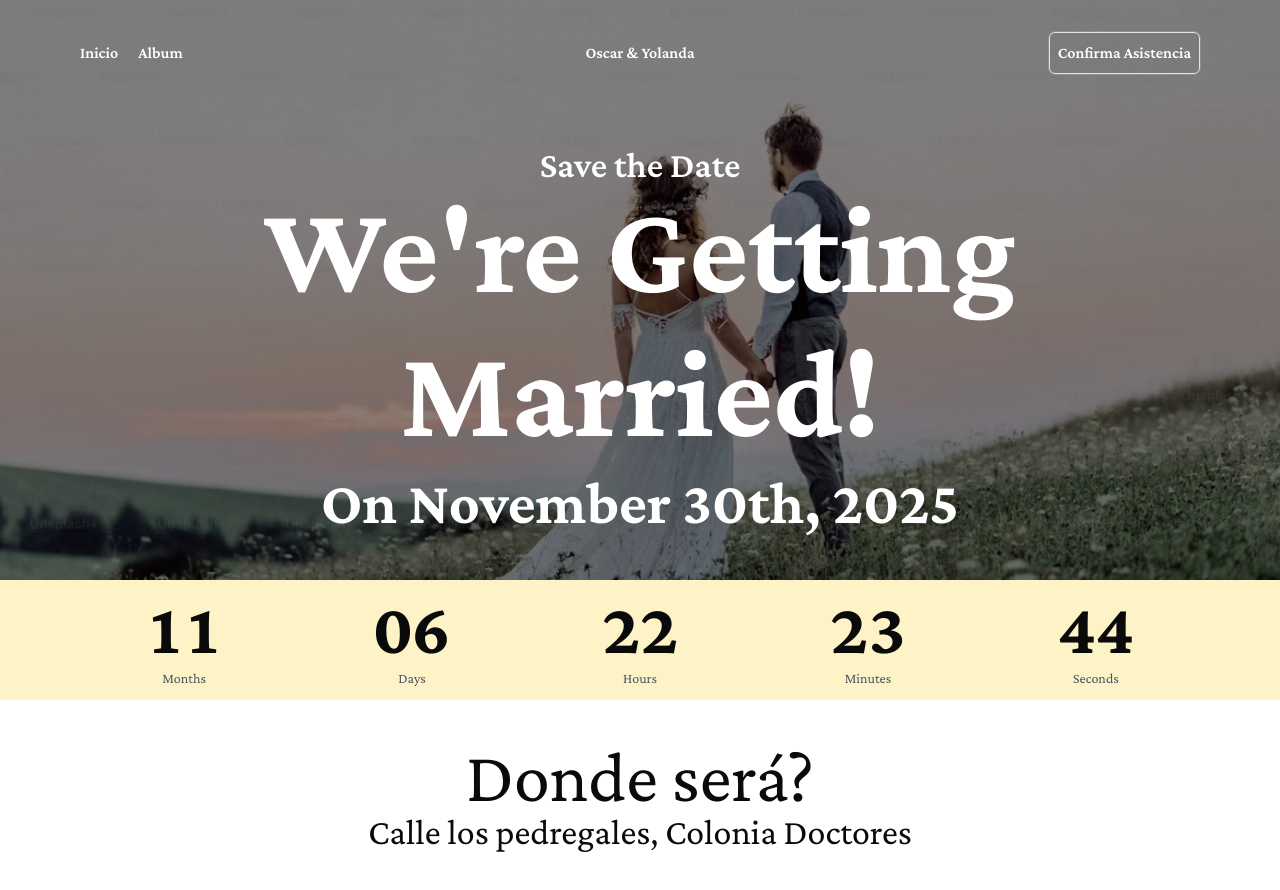
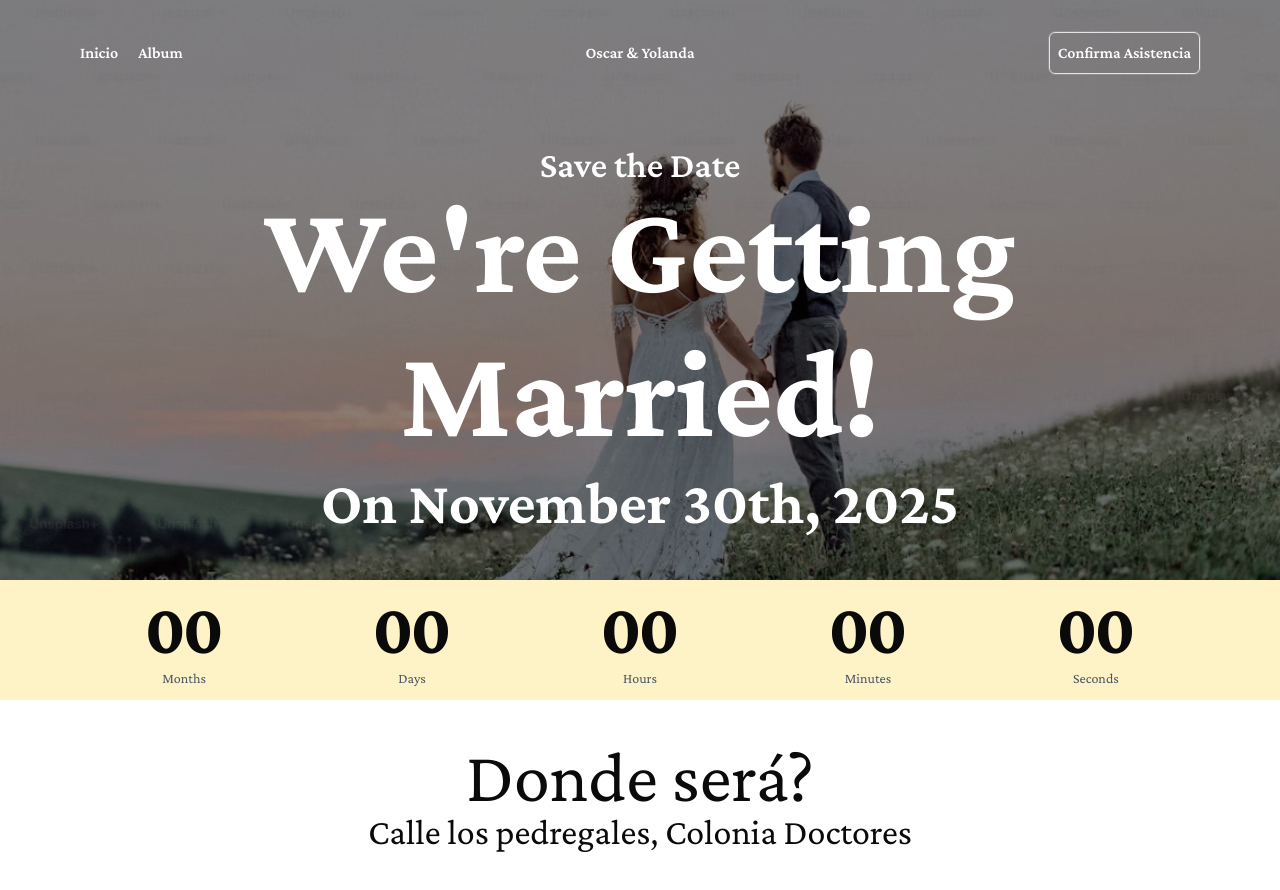
Before and after one commit to Osempu/wedding-website, a React (Vite) app: page / in a window 1280 px wide. Shown: the top 890 px of the page. Built offline with nearby package versions, Linux system fonts and the light colour scheme; no server answers; grey boxes are pictures that could not be loaded.

Commit message:
Update src/App.tsx
Co-authored-by: Copilot <175728472+Copilot@users.noreply.github.com>

```diff
--- a/src/App.tsx
+++ b/src/App.tsx
@@ -18,7 +18,7 @@ function App() {
       </section>
 
       <section>
-        <CountdownTimer targetDate={new Date("2026-11-15")} />
+        <CountdownTimer targetDate={new Date("2025-11-30")} />
       </section>
 
       <section className="flex-col justify-center text-center py-10">
```
